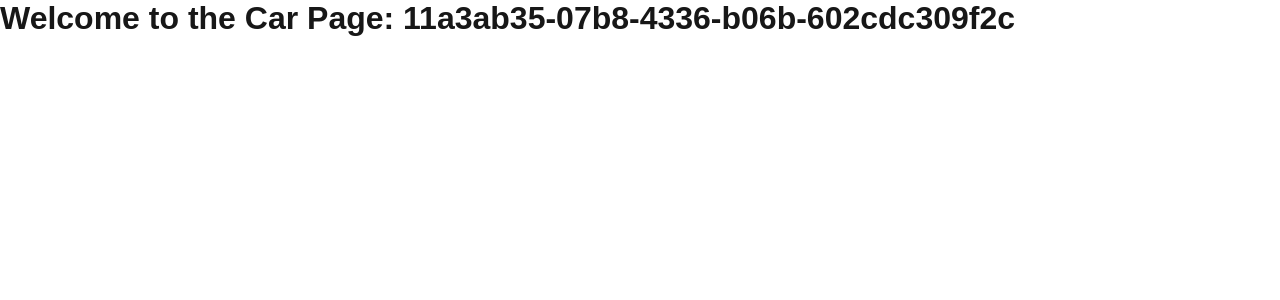
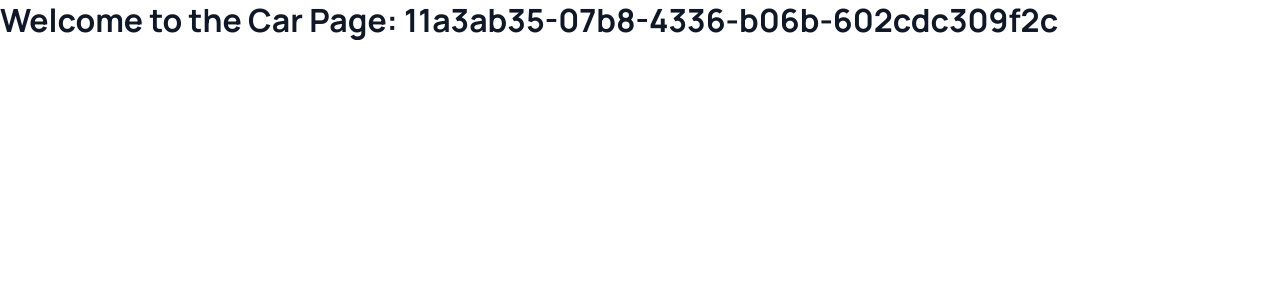
Before and after one commit to mosvvy/stud-rental-car, a Next.js app: page /catalog/11a3ab35-07b8-4336-b06b-602cdc309f2c in a window 1280 px wide. Shown: the top 300 px of the page. Built offline with nearby package versions, Linux system fonts and the light colour scheme.

Commit message:
add global and common styles

```diff
--- /dev/null
+++ b/app/common.css
@@ -0,0 +1,26 @@
+.button {
+  border-radius: 12px;
+  padding: 12px 99px;
+  width: 276px;
+  height: 44px;
+  background: var(--button);
+  font-weight: 600;
+  color: var(--white);
+}
+
+.button:hover {
+  background: var(--button-hover);
+}
+
+.button-more {
+  border: 1px solid var(--button);
+  border-radius: 12px;
+  padding: 12px 51px;
+  width: 156px;
+  height: 44px;
+  font-weight: 600;
+}
+
+.button-more:hover {
+  border-color: var(--button-hover);
+}
--- a/app/globals.css
+++ b/app/globals.css
@@ -1,13 +1,19 @@
+@import "modern-normalize/modern-normalize.css";
+
 :root {
-  --background: #ffffff;
-  --foreground: #171717;
-}
+  --font-family: "Manrope", sans-serif;
+  --second-family: "Inter", sans-serif;
 
-@media (prefers-color-scheme: dark) {
-  :root {
-    --background: #0a0a0a;
-    --foreground: #ededed;
-  }
+  --main: #101828;
+  --gray: #8d929a;
+  --gray-light: #dadde1;
+  --badges: #f2f4f7;
+  --inputs: #f7f7f7;
+  --white: #fff;
+  --button: #3470ff;
+  --button-hover: #0b44cd;
+  --light-blue: #00aad4;
+  --bg: #f5f5f5;
 }
 
 html,
@@ -17,11 +23,11 @@ body {
 }
 
 body {
-  color: var(--foreground);
-  background: var(--background);
-  font-family: Arial, Helvetica, sans-serif;
-  -webkit-font-smoothing: antialiased;
-  -moz-osx-font-smoothing: grayscale;
+  background: var(--white);
+  color: var(--main);
+  font-family: var(--font-family), sans-serif;
+  font-size: 16px;
+  line-height: 1.25;
 }
 
 * {
--- a/app/layout.tsx
+++ b/app/layout.tsx
@@ -1,13 +1,14 @@
 import type { Metadata } from "next";
-import { Geist, Geist_Mono } from "next/font/google";
+import { Manrope, Inter } from "next/font/google";
 import "./globals.css";
+import "./common.css";
 
-const geistSans = Geist({
+const manropeSans = Manrope({
   variable: "--font-geist-sans",
   subsets: ["latin"],
 });
 
-const geistMono = Geist_Mono({
+const interSans = Inter({
   variable: "--font-geist-mono",
   subsets: ["latin"],
 });
@@ -24,7 +25,7 @@ export default function RootLayout({
 }>) {
   return (
     <html lang="en">
-      <body className={`${geistSans.variable} ${geistMono.variable}`}>
+      <body className={`${manropeSans.variable} ${interSans.variable}`}>
         {children}
       </body>
     </html>
--- a/package.json
+++ b/package.json
@@ -9,6 +9,7 @@
     "lint": "eslint"
   },
   "dependencies": {
+    "modern-normalize": "^3.0.1",
     "next": "16.1.6",
     "react": "19.2.3",
     "react-dom": "19.2.3"
```
Also changed, not shown: app/page.module.css (+0 -10 lines), 1 other file (tests, documents, lock files or other folders).
